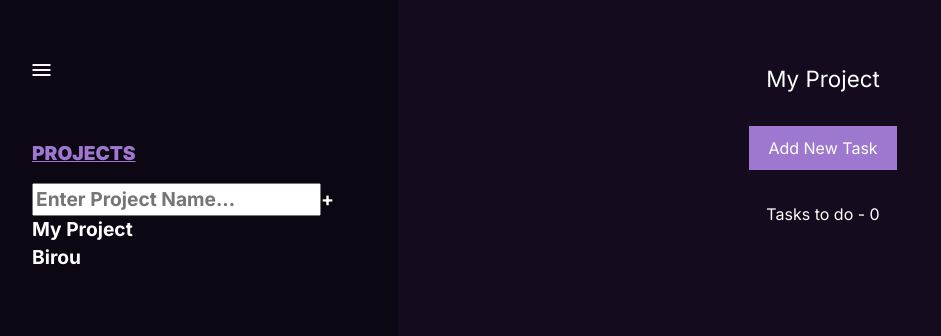
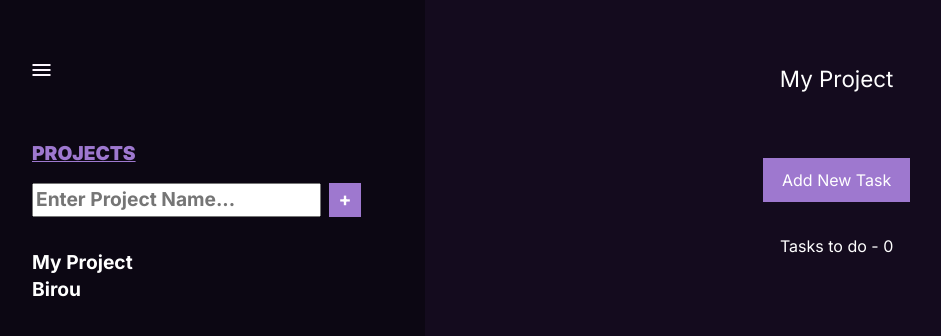
Before and after one commit to Edwin-KT/todo-list, a website built with webpack: page src/template.html in a window 1280 px wide. Shown: the whole page, without its empty margins (32-973 px from the left). Built offline with nearby package versions, Linux system fonts and the light colour scheme.

Commit message:
add new project styling

```diff
--- a/src/styles.css
+++ b/src/styles.css
@@ -64,6 +64,10 @@
   min-height: 100vh;
 }
 
+button:hover {
+  cursor: pointer;
+}
+
 #selected-project {
   display: flex;
   flex-direction: column;
@@ -73,7 +77,7 @@
 
 #project-title {
   font-size: 1.4rem;
-  margin-bottom: 2rem;
+  margin-bottom: 4rem;
 }
 
 #add-new-task-btn {
@@ -132,7 +136,6 @@
   flex-direction: column;
   gap: 4rem;
   padding: 4rem;
-  position: relative;
 }
 
 #nav-projects {
@@ -147,3 +150,11 @@
   font-weight: bolder;
   margin-bottom: 1rem;
 }
+
+#add-new-project-btn {
+  margin-bottom: 2rem;
+  background-color: #9e78cf;
+  border: none;
+  padding: 0.2rem 0.6rem;
+  margin-left: 8px;
+}
```
